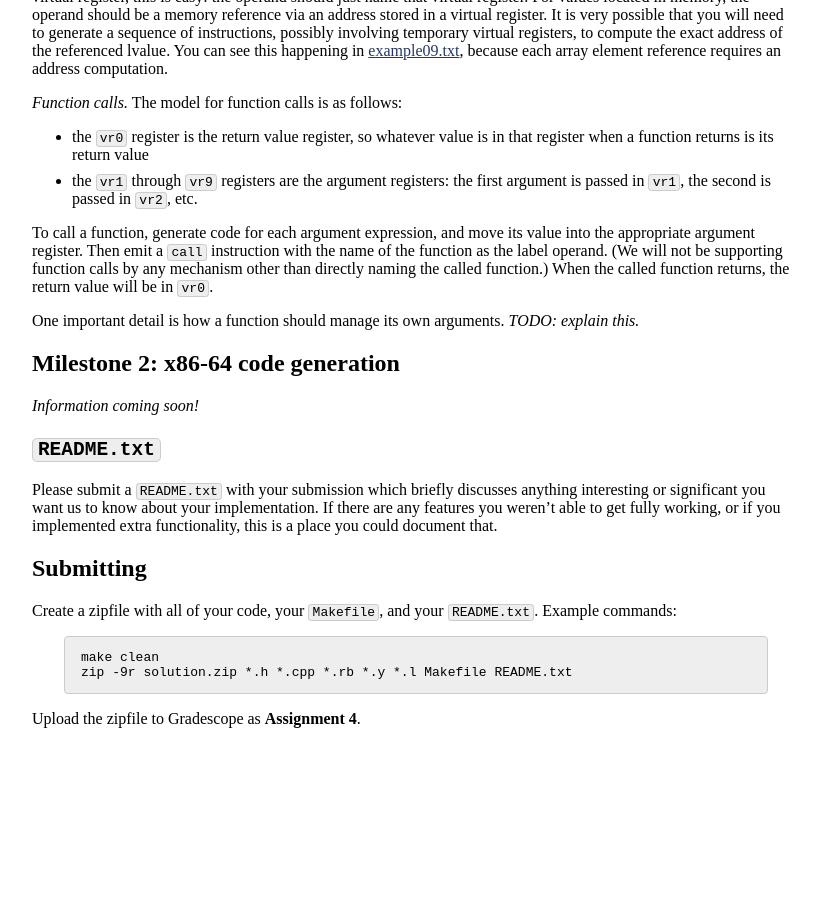
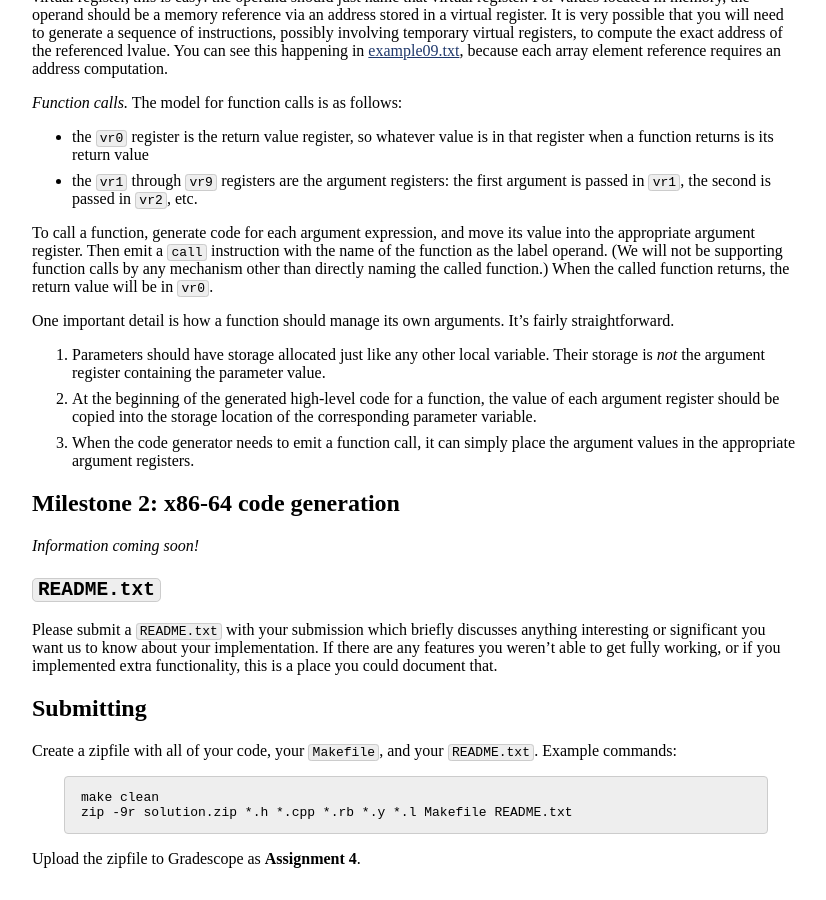
Before and after one commit to jhucompilers/fall2022, a Jekyll site: the page built from assign/assign04.md, in a window 1280 px wide and 900 px high, scrolled down 6725 px. Shown: the whole window, without its empty margins (224-1050 px from the left). Built offline with Jekyll 4.4.1, drawn with Linux system fonts in a browser that asks for light colours; before the commit the page ends 7485 px from its top, so only the background shows below that.

Commit message:
explain codegen for functions

```diff
--- a/assign/assign04.md
+++ b/assign/assign04.md
@@ -437,7 +437,15 @@ directly naming the called function.) When the called function returns,
 the return value will be in `vr0`.
 
 One important detail is how a function should manage its own arguments.
-*TODO: explain this.*
+It's fairly straightforward.
+
+1. Parameters should have storage allocated just like any other local variable.
+   Their storage is *not* the argument register containing the parameter value.
+2. At the beginning of the generated high-level code for a function, the
+   value of each argument register should be copied into the storage location
+   of the corresponding parameter variable.
+3. When the code generator needs to emit a function call, it can simply
+   place the argument values in the appropriate argument registers.
 
 ## Milestone 2: x86-64 code generation
 
```
